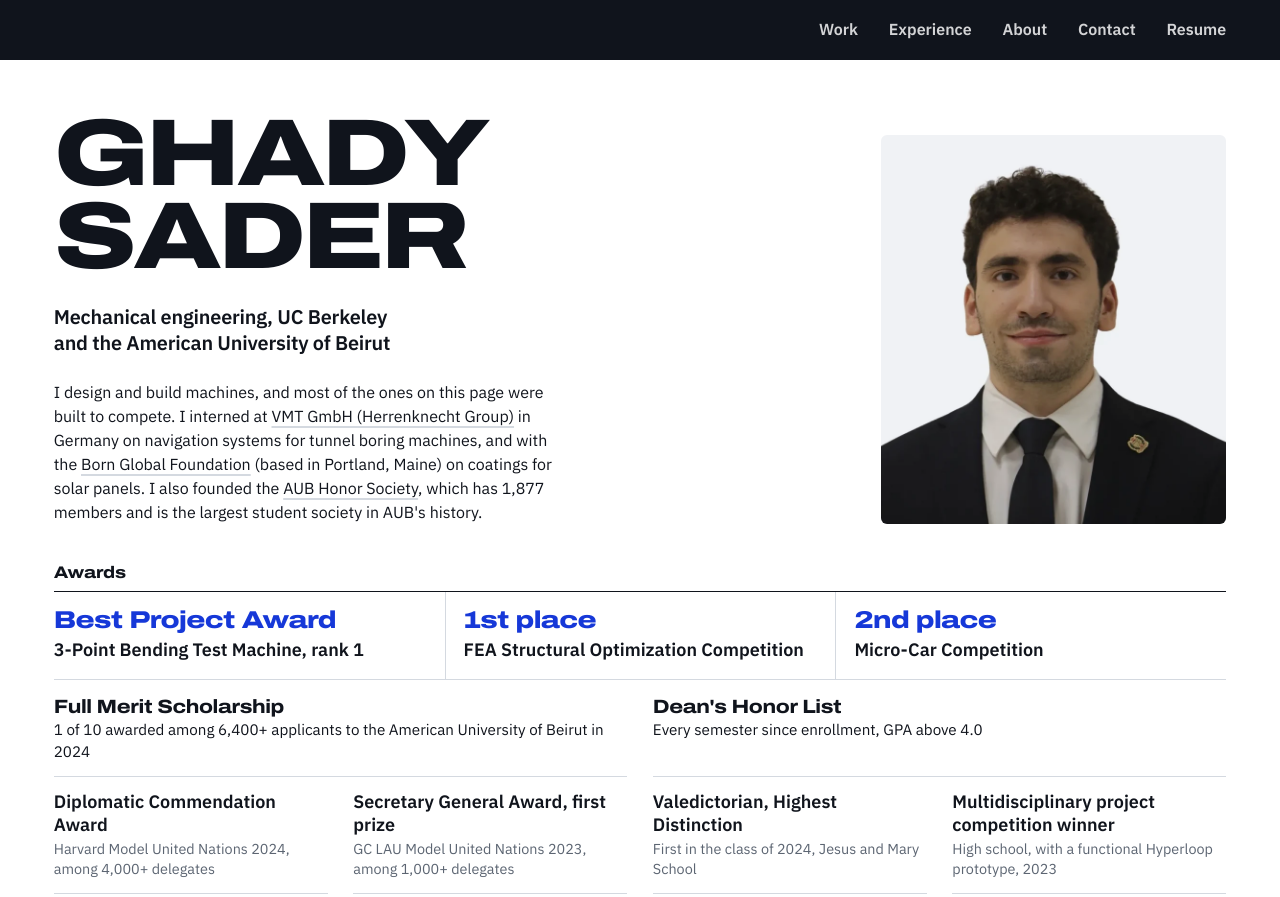
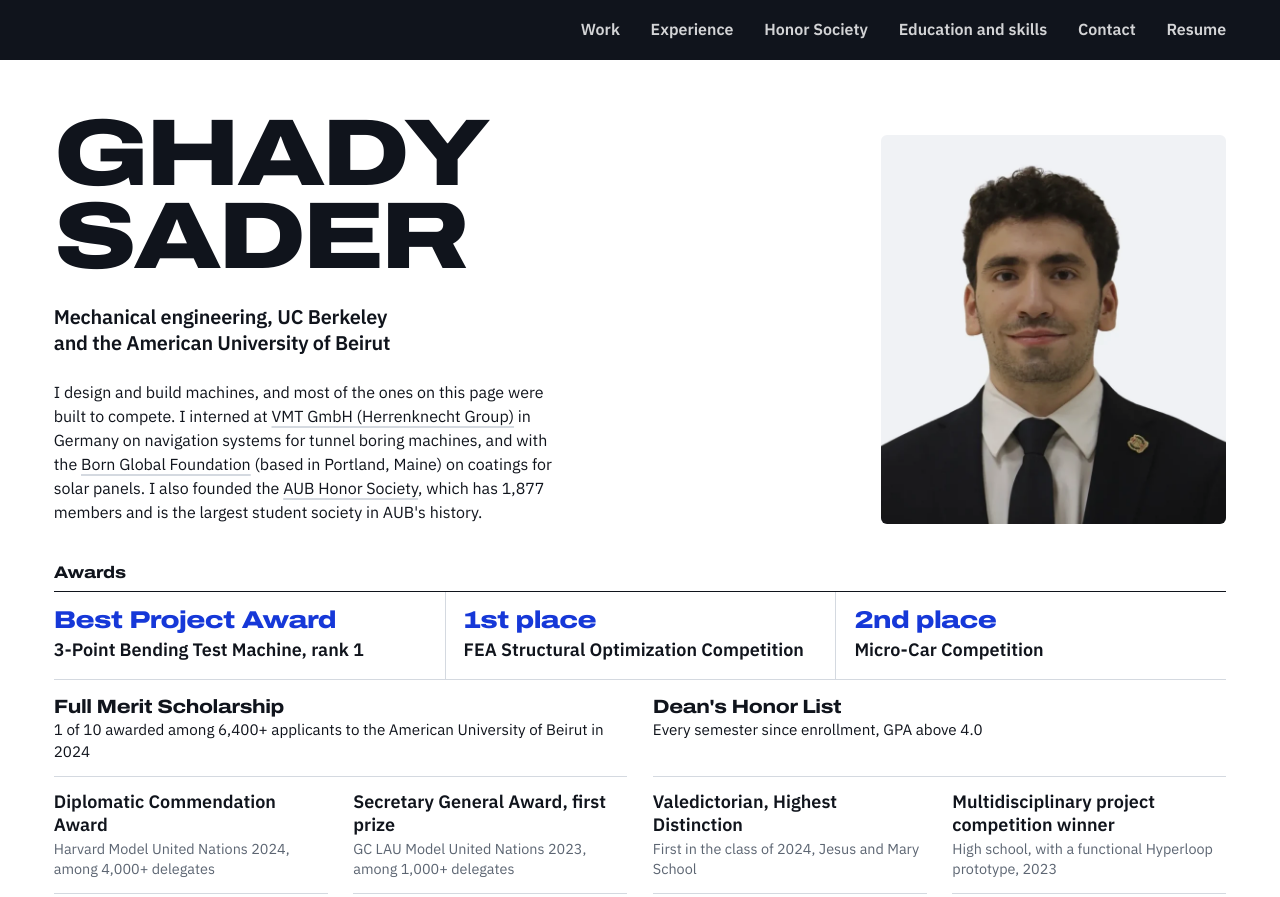
Before and after one commit to gsader7/gsader7.github.io, a plain HTML site: page index.html in a window 1280 px wide. Shown: the top 897 px of the page. Drawn offline with Linux system fonts and the light colour scheme.

Commit message:
Honor Society wording
Co-Authored-By: Claude Opus 5.5 <noreply@anthropic.com>
Claude-Session: https://claude.ai/code/session_013CGJAf82PmcXH2Cu8HJX8s

```diff
--- a/index.html
+++ b/index.html
@@ -68,6 +68,9 @@ body.at-hero .brand{opacity:0;pointer-events:none}
 .nav{display:flex;gap:clamp(14px,2.4vw,34px)}
 .nav a{text-decoration:none;font-weight:600;font-size:1rem;color:rgba(255,255,255,.82);padding:6px 0;background:linear-gradient(#fff,#fff) left bottom/0 2px no-repeat;transition:background-size .3s,color .2s}
 .nav a:hover,.nav a[aria-current="true"]{background-size:100% 2px;color:#fff}
+.nav a{white-space:nowrap}
+@media (max-width:900px){.nav a .lg{display:none}}
+@media (max-width:700px){.nav a[href="#honor-society"]{display:none}}
 @media (max-width:560px){.nav a.opt{display:none}.nav{gap:13px}.nav a{font-size:.9rem}.brand{font-size:.95rem}}
 
 /* hero */
@@ -406,7 +409,8 @@ dialog.zoom button{font:inherit;font-weight:620;color:#fff;background:transparen
     <nav class="nav" aria-label="Main">
       <a href="#work">Work</a>
       <a href="#experience" class="opt">Experience</a>
-      <a href="#about">About</a>
+      <a href="#honor-society" class="opt">Honor Society</a>
+      <a href="#about">Education<span class="lg"> and skills</span></a>
       <a href="#contact">Contact</a>
       <a href="Ghady_Sader_Resume.pdf" target="_blank" rel="noopener">Resume</a>
     </nav>
@@ -615,7 +619,7 @@ dialog.zoom button{font:inherit;font-weight:620;color:#fff;background:transparen
           <p class="note num">April 2025 to present</p>
           <div><h3>AUB Honor Society</h3><p class="role">Founding president</p></div>
           <ul>
-            <li>Founded the society to unite 1,877 scholarship recipients, with a mission to recognize their talent and give them the resources, network and opportunities to excel.</li>
+            <li>Founded the society that now unites 1,877 scholarship recipients, with a mission to recognize their talent and give them the resources, network and opportunities to excel.</li>
             <li>Manage a $40K budget and launched a scholarship program funded by the society, with the Office of Financial Aid.</li>
             <li>Launched AUB's first student-led ambassador programs: 50 ambassadors attracting top high-school students in Lebanon and abroad.</li>
             <li>Created AUB's first society-run podcast.</li>
```
